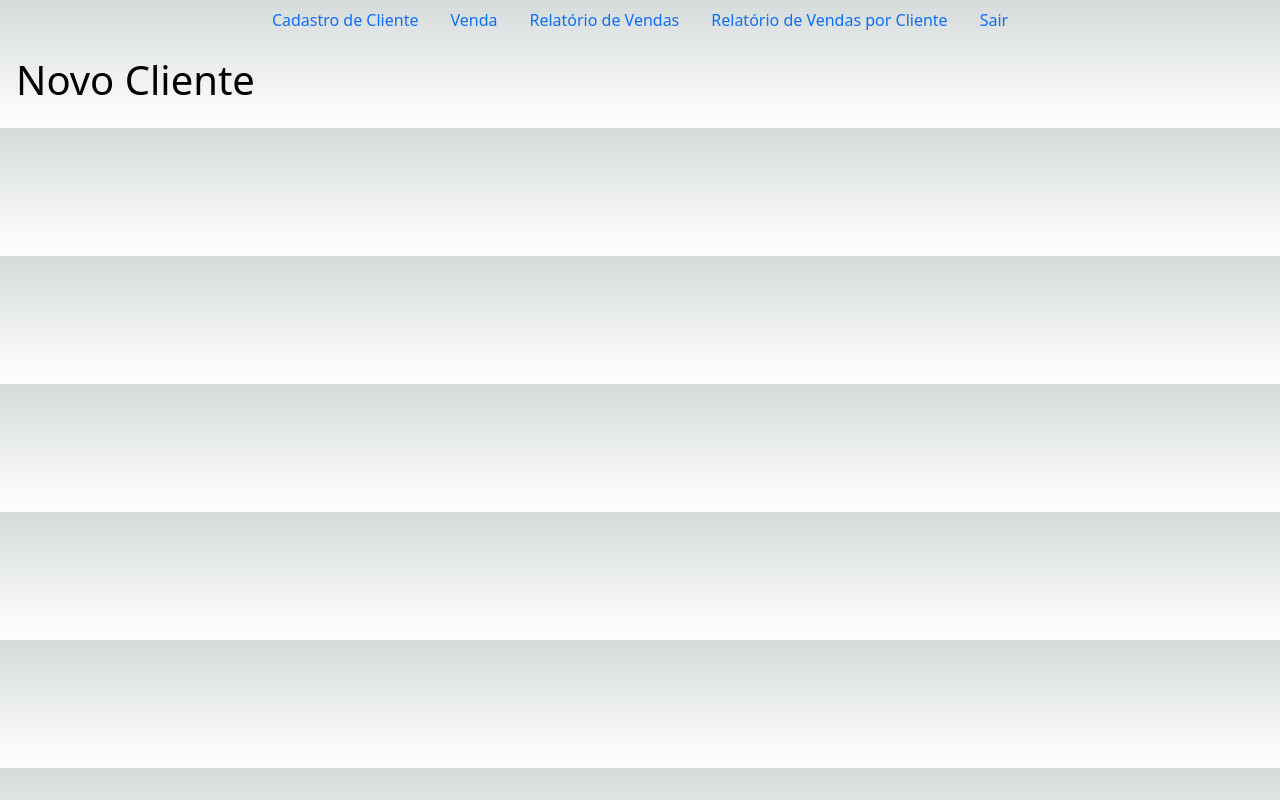
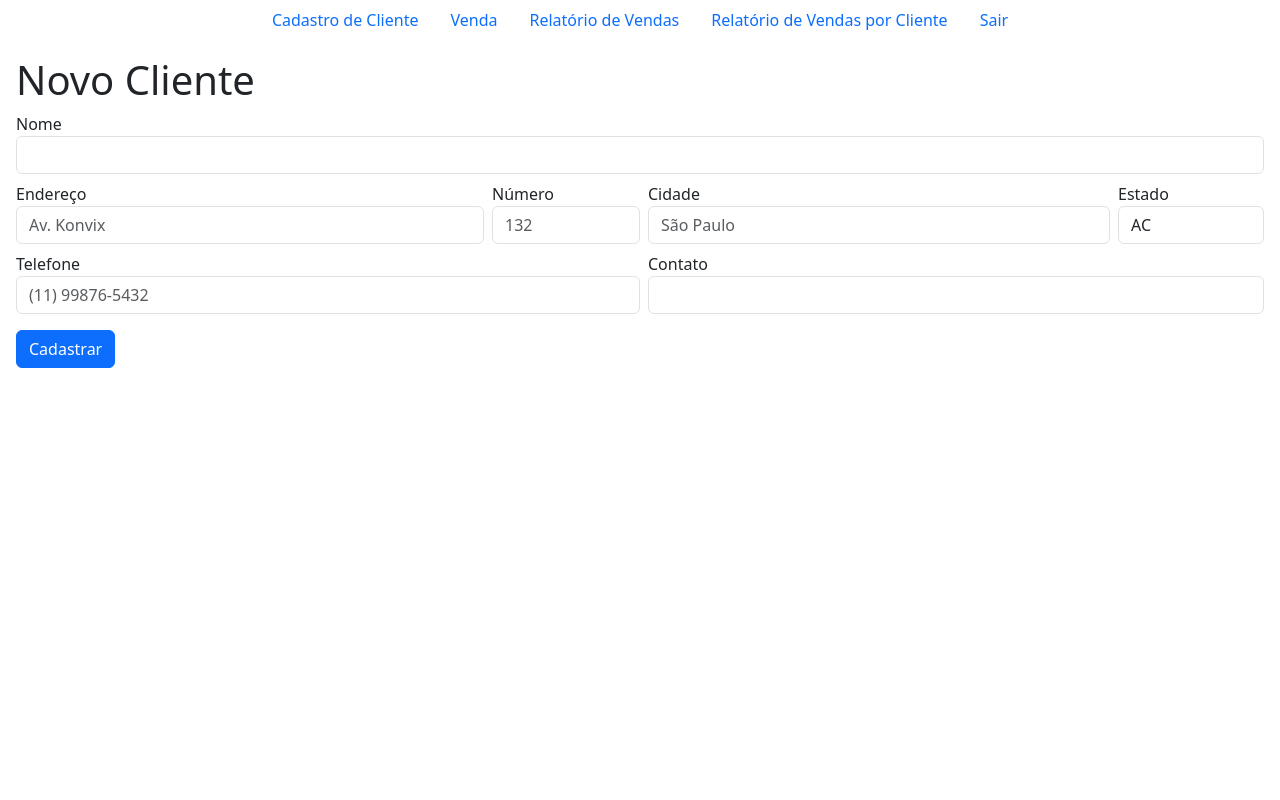
Before and after one commit to raphael-fleury/teste-konvix-frontend, a Next.js app: page /clientes/inserir in a window 1280 px wide. Built offline with nearby package versions, Linux system fonts and the light colour scheme.

Commit message:
New client form

```diff
--- a/src/app/globals.css
+++ b/src/app/globals.css
@@ -85,7 +85,7 @@ body {
   overflow-x: hidden;
 }
 
-body {
+/* body {
   color: rgb(var(--foreground-rgb));
   background: linear-gradient(
       to bottom,
@@ -93,7 +93,7 @@ body {
       rgb(var(--background-end-rgb))
     )
     rgb(var(--background-start-rgb));
-}
+} */
 
 a {
   color: inherit;
--- a/src/pages/clientes/inserir.tsx
+++ b/src/pages/clientes/inserir.tsx
@@ -1,5 +1,74 @@
-import Navbar from "@/components/navbar"
+import { FormEvent } from "react"
+
+const estadosBr = [
+    'AC', 'AL', 'AP', 'AM', 'BA', 'CE', 'DF', 'ES', 'GO', 'MA', 'MT', 'MS', 'MG', 'PA',
+    'PB', 'PR', 'PE', 'PI', 'RJ', 'RN', 'RS', 'RO', 'RR', 'SC', 'SP', 'SE', 'TO'
+]
 
 export default function NovoCliente() {
-    return <h1>Novo Cliente</h1>
+    async function onSubmit(event: FormEvent<HTMLFormElement>) {
+        event.preventDefault()
+
+        const cliente: any = {}
+        const formData = new FormData(event.currentTarget)
+        formData.forEach((value, key) => (cliente[key] = value))
+        cliente.numeroEndereco = Number(cliente.numeroEndereco)
+
+        console.log(cliente)
+    }
+
+    return <>
+        <h1>Novo Cliente</h1>
+        <form onSubmit={onSubmit}>
+            <div className="form-group mb-2">
+                <label htmlFor="nome">Nome</label>
+                <input className="form-control" id="nome"/>
+            </div>
+            <div className="d-flex flex-wrap justify-content-between gap-2">
+                <div className="d-flex form-row col-12 col-sm-6 justify-content-between mb-2 gap-2">
+                    <div className="form-group col-8 col-sm-9">
+                        <label htmlFor="endereco">Endereço</label>
+                        <input id="endereco" name="endereco" placeholder="Av. Konvix"
+                            className="form-control"
+                        />
+                    </div>
+                    <div className="form-group col">
+                        <label htmlFor="numeroEndereco">Número</label>
+                        <input type="number" name="numeroEndereco" min={1} placeholder="132"
+                            className="form-control" id="numeroEndereco"
+                        />
+                    </div>
+                </div>
+                <div className="d-flex form-row col justify-content-between mb-2 gap-2">
+                    <div className="form-group col-8 col-sm-9">
+                        <label htmlFor="cidade">Cidade</label>
+                        <input id="cidade" name="cidade" placeholder="São Paulo"
+                            className="form-control"
+                        />
+                    </div>
+                    <div className="form-group col">
+                        <label htmlFor="estado">Estado</label>
+                        <select className="form-control" id="estado" name="estado">
+                            {estadosBr.map(estado =>
+                                <option key={estado} value={estado}>{estado}</option>
+                            )}
+                        </select>
+                    </div>
+                </div>
+            </div>
+            <div className="d-flex form-row justify-content-between mb-2 gap-2">
+                <div className="form-group col-6">
+                    <label htmlFor="telefone">Telefone</label>
+                    <input type="tel" name="telefone" placeholder="(11) 99876-5432"
+                        className="form-control" id="telefone"
+                    />
+                </div>
+                <div className="form-group col">
+                    <label htmlFor="contato">Contato</label>
+                    <input className="form-control" id="contato" name="contato"/>
+                </div>
+            </div>
+            <button type="submit" className="btn btn-primary mt-2">Cadastrar</button>
+        </form>
+    </>
 }
--- a/src/pages/clientes/relatorio.tsx
+++ b/src/pages/clientes/relatorio.tsx
@@ -1,5 +1,3 @@
-import Navbar from "@/components/navbar";
-
 export default function RelatorioDeVendasPorCliente() {
     return <h1>Relatório de Vendas por Cliente</h1>
 }
--- a/src/pages/index.tsx
+++ b/src/pages/index.tsx
@@ -1,5 +1,3 @@
-import Navbar from "@/components/navbar";
-
 export default function Home() {
     return <h1>Home</h1>
 }
--- a/src/pages/vendas/inserir.tsx
+++ b/src/pages/vendas/inserir.tsx
@@ -1,5 +1,3 @@
-import Navbar from "@/components/navbar";
-
 export default function DashboardVendas() {
     return <h1>Inserir Venda</h1>
 }
--- a/src/pages/vendas/relatorio.tsx
+++ b/src/pages/vendas/relatorio.tsx
@@ -1,5 +1,3 @@
-import Navbar from "@/components/navbar"
-
 export default function RelatorioDeVendas() {
     return <h1>Relatório de Vendas</h1>
 }
```
